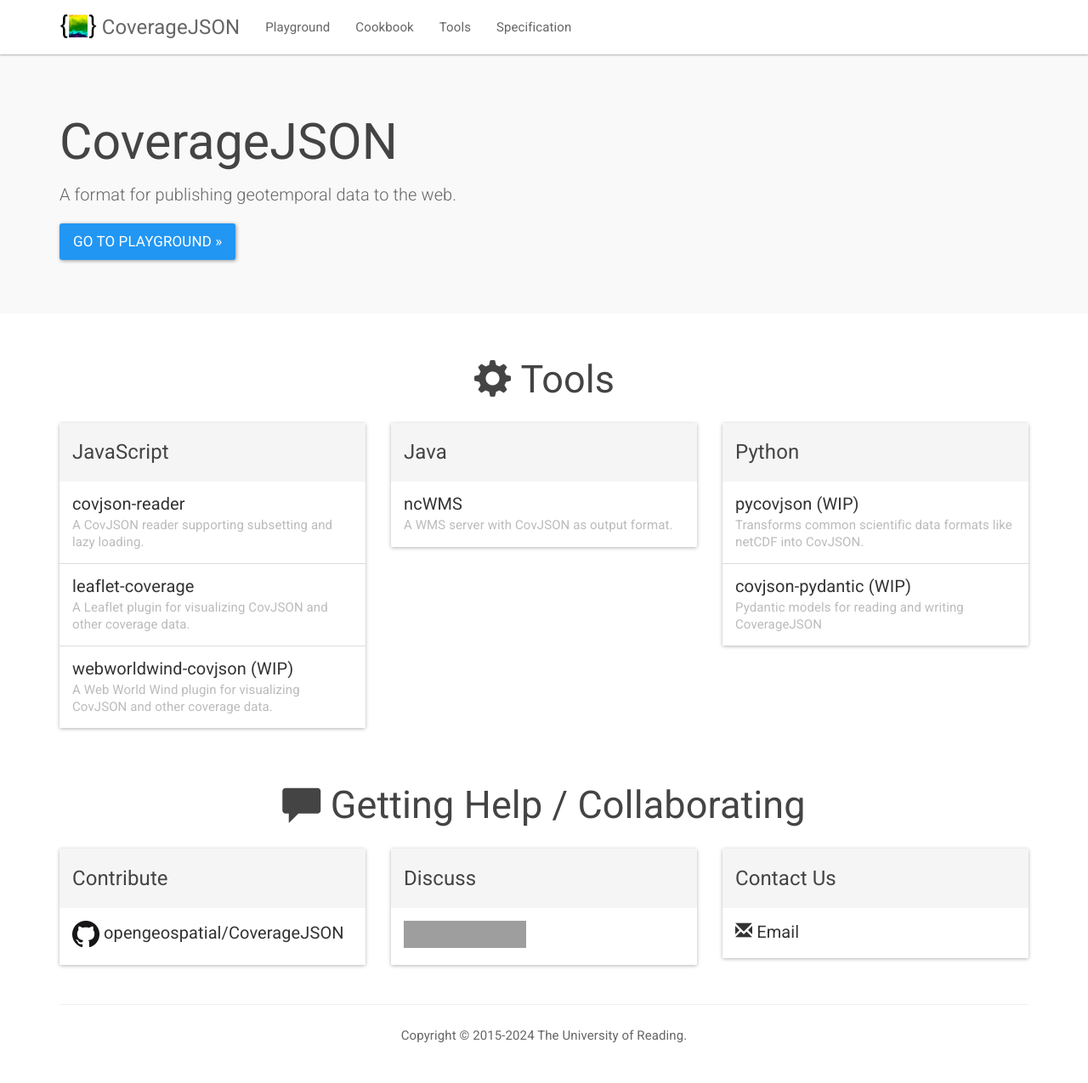
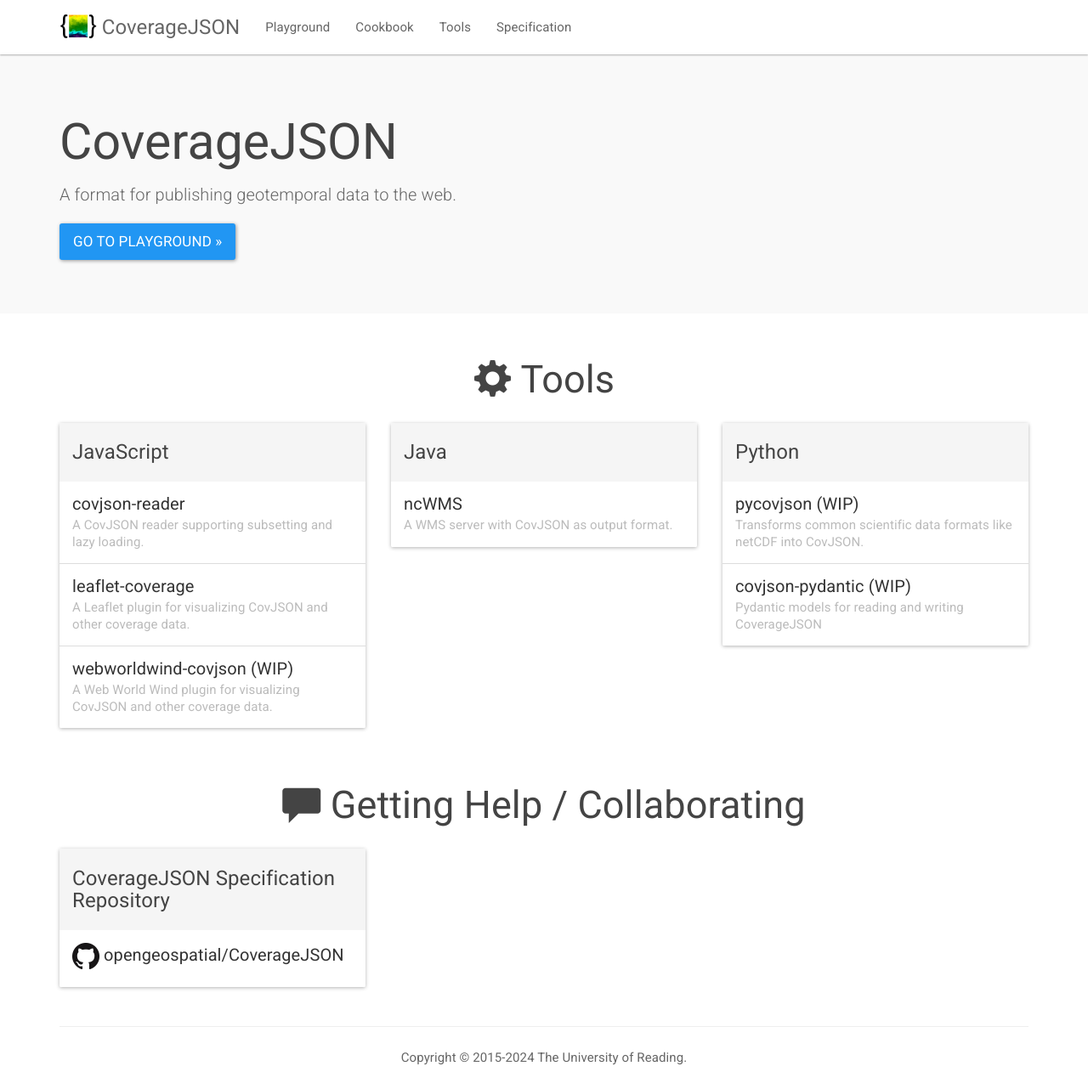
Before and after one commit to covjson/covjson.github.io, a Jekyll site: the page built from index.html, in a window 1280 px wide and 1275 px high. Shown: the whole window at 85% size. Built offline with Jekyll 4.4.1, drawn with Linux system fonts in a browser that asks for light colours; nearby versions of some CDN libraries; grey boxes are pictures that could not be loaded.

Commit message:
Removed out of date contact details

```diff
--- a/index.html
+++ b/index.html
@@ -88,38 +88,12 @@
   <div class="row">
     <div class="col-md-4">
       <div class="panel panel-default">
-        <div class="panel-heading"><h4>Contribute</h4></div>
+        <div class="panel-heading"><h4>CoverageJSON Specification Repository</h4></div>
 
         <div class="list-group">
 
           <a href="https://github.com/opengeospatial/CoverageJSON" class="list-group-item">
             <h5 class="list-group-item-heading"><img src="/img/GitHub-Mark-64px.png" width=32 /> opengeospatial/CoverageJSON</h5>
-          </a>
-
-        </div>
-      </div>
-    </div>
-    <div class="col-md-4">
-      <div class="panel panel-default">
-        <div class="panel-heading"><h4>Discuss</h4></div>
-
-        <div class="list-group">
-
-          <a href="https://gitter.im/covjson/specification" class="list-group-item">
-            <h5 class="list-group-item-heading"><img src="https://img.shields.io/gitter/room/gitterHQ/gitter.svg" height=32 /></h5>
-          </a>
-
-        </div>
-      </div>
-    </div>
-    <div class="col-md-4">
-      <div class="panel panel-default">
-        <div class="panel-heading"><h4>Contact Us</h4></div>
-
-        <div class="list-group">
-
-          <a href="mailto:m.riechert@reading.ac.uk,j.d.blower@reading.ac.uk?Subject=CoverageJSON" class="list-group-item">
-            <h5 class="list-group-item-heading"><span class="glyphicon glyphicon-envelope" aria-hidden="true"></span> Email</h5>
           </a>
 
         </div>
```
